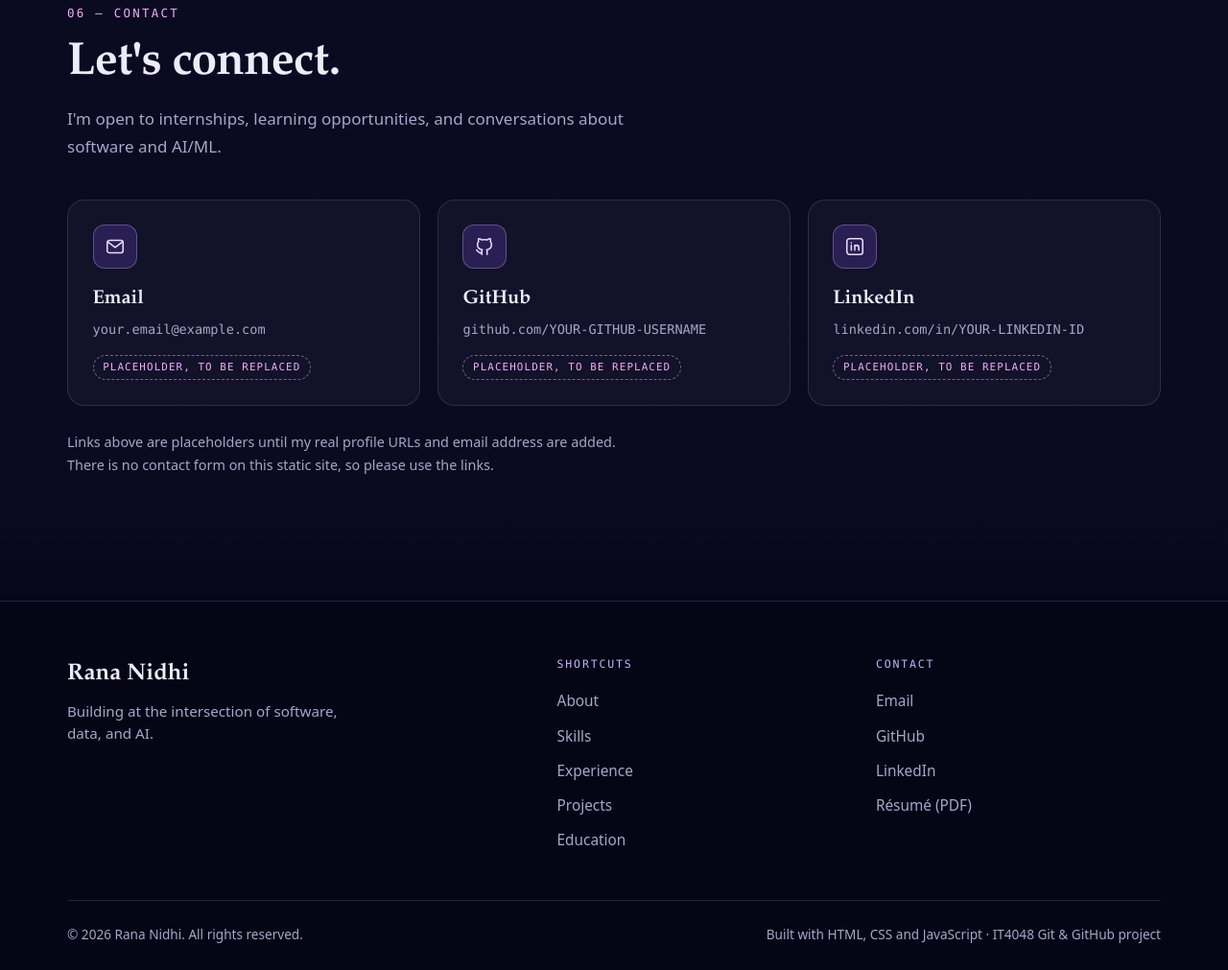
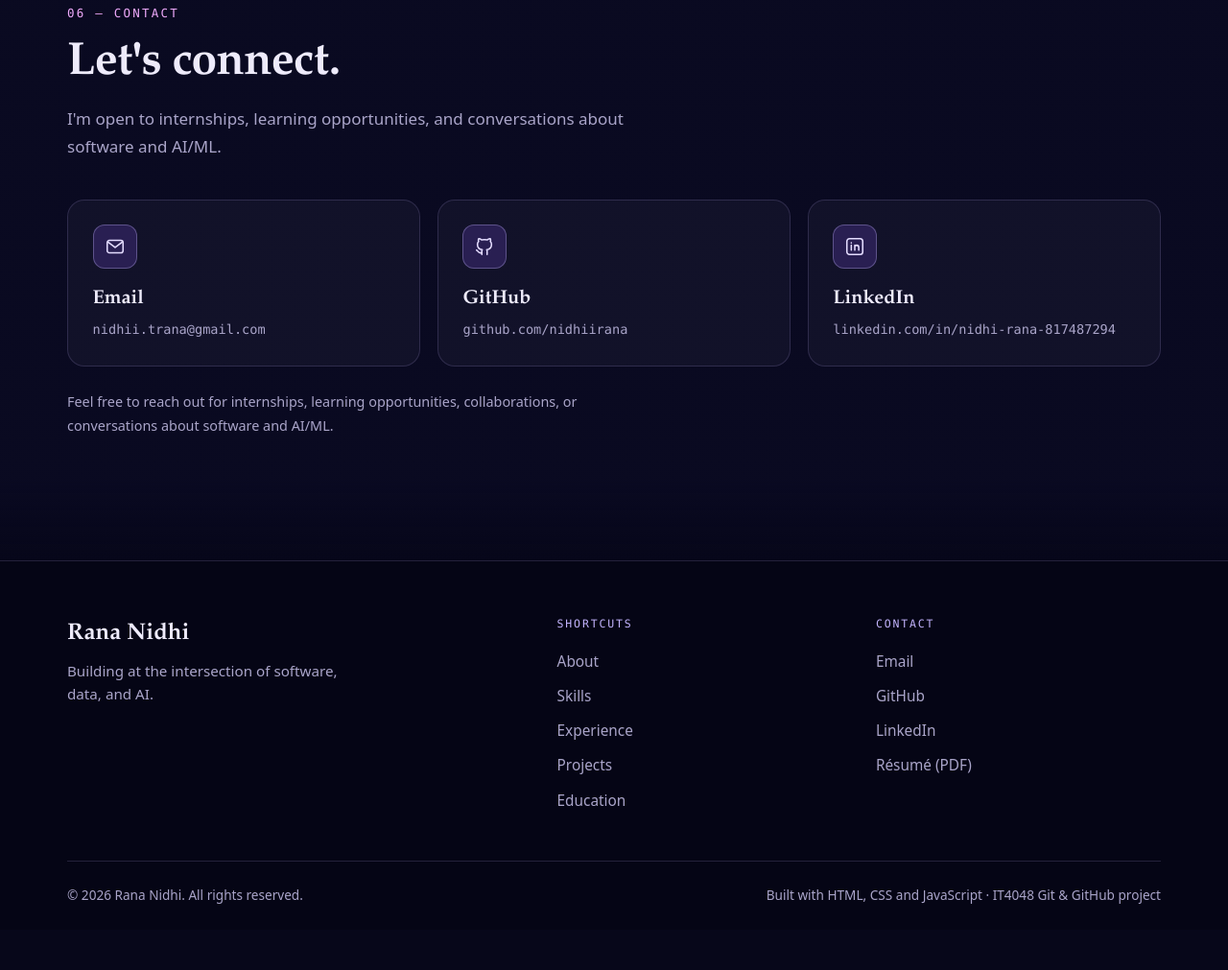
Before and after one commit to nidhiirana/Nidhi_Portfolio_Website, a plain HTML site: page index.html in a window 1280 px wide. Shown: the part 5681-6692 px from the top of the page at 96% size. After the commit the page ends 6650 px from the top, so only its background shows below. Drawn offline with Linux system fonts and the light colour scheme.

Commit message:
Replace placeholder contact details with real ones
Updated contact information with actual email and profile links.

```diff
--- a/index.html
+++ b/index.html
@@ -307,33 +307,30 @@
           <p class="section-sub">I'm open to internships, learning opportunities, and conversations about software and AI/ML.</p>
         </header>
 
-        <ul class="contact-grid">
+                <ul class="contact-grid">
           <li class="reveal">
-            <a class="contact-card is-placeholder" href="mailto:your.email@example.com" data-placeholder="email address">
+            <a class="contact-card" href="mailto:nidhii.trana@gmail.com">
               <span class="contact-icon" aria-hidden="true"><svg viewBox="0 0 24 24" width="22" height="22"><rect x="3" y="5" width="18" height="14" rx="2.5" fill="none" stroke="currentColor" stroke-width="1.7"/><path d="M4 7l8 6 8-6" fill="none" stroke="currentColor" stroke-width="1.7" stroke-linecap="round" stroke-linejoin="round"/></svg></span>
               <span class="contact-label">Email</span>
-              <span class="contact-value">your.email@example.com</span>
-              <span class="placeholder-flag">Placeholder, to be replaced</span>
+              <span class="contact-value">nidhii.trana@gmail.com</span>
             </a>
           </li>
           <li class="reveal">
-            <a class="contact-card is-placeholder" href="https://github.com/YOUR-GITHUB-USERNAME" data-placeholder="GitHub profile" rel="noopener">
+            <a class="contact-card" href="https://github.com/nidhiirana" target="_blank" rel="noopener noreferrer">
               <span class="contact-icon" aria-hidden="true"><svg viewBox="0 0 24 24" width="22" height="22"><path d="M9 19c-4.3 1.4-4.3-2.5-6-3m12 5v-3.5c0-1 .1-1.4-.5-2 2.8-.3 5.5-1.4 5.5-6a4.6 4.6 0 00-1.3-3.2 4.2 4.2 0 00-.1-3.2s-1.1-.3-3.5 1.3a12.3 12.3 0 00-6.2 0C6.5 2.8 5.4 3.1 5.4 3.1a4.2 4.2 0 00-.1 3.2A4.6 4.6 0 004 9.5c0 4.6 2.7 5.7 5.5 6-.6.6-.6 1.2-.5 2V21" fill="none" stroke="currentColor" stroke-width="1.7" stroke-linecap="round" stroke-linejoin="round"/></svg></span>
               <span class="contact-label">GitHub</span>
-              <span class="contact-value">github.com/YOUR-GITHUB-USERNAME</span>
-              <span class="placeholder-flag">Placeholder, to be replaced</span>
+              <span class="contact-value">github.com/nidhiirana</span>
             </a>
           </li>
           <li class="reveal">
-            <a class="contact-card is-placeholder" href="https://www.linkedin.com/in/YOUR-LINKEDIN-ID" data-placeholder="LinkedIn profile" rel="noopener">
+            <a class="contact-card" href="https://www.linkedin.com/in/nidhi-rana-817487294/" target="_blank" rel="noopener noreferrer">
               <span class="contact-icon" aria-hidden="true"><svg viewBox="0 0 24 24" width="22" height="22"><rect x="3" y="3" width="18" height="18" rx="3" fill="none" stroke="currentColor" stroke-width="1.7"/><path d="M8 10.5V16M8 7.8v.01M12 16v-5.5m0 2c0-1.2 1-2 2.2-2S16.5 11.3 16.5 13V16" fill="none" stroke="currentColor" stroke-width="1.7" stroke-linecap="round"/></svg></span>
               <span class="contact-label">LinkedIn</span>
-              <span class="contact-value">linkedin.com/in/YOUR-LINKEDIN-ID</span>
-              <span class="placeholder-flag">Placeholder, to be replaced</span>
+              <span class="contact-value">linkedin.com/in/nidhi-rana-817487294</span>
             </a>
           </li>
         </ul>
-        <p class="contact-note reveal">Links above are placeholders until my real profile URLs and email address are added. There is no contact form on this static site, so please use the links.</p>
+        <p class="contact-note reveal">Feel free to reach out for internships, learning opportunities, collaborations, or conversations about software and AI/ML.</p>
       </div>
     </section>
   </main>
@@ -357,9 +354,9 @@
       <div>
         <p class="footer-heading">Contact</p>
         <ul>
-          <li><a class="is-placeholder" href="mailto:your.email@example.com" data-placeholder="email address">Email</a></li>
-          <li><a class="is-placeholder" href="https://github.com/YOUR-GITHUB-USERNAME" data-placeholder="GitHub profile" rel="noopener">GitHub</a></li>
-          <li><a class="is-placeholder" href="https://www.linkedin.com/in/YOUR-LINKEDIN-ID" data-placeholder="LinkedIn profile" rel="noopener">LinkedIn</a></li>
+          <li><a href="mailto:nidhii.trana@gmail.com">Email</a></li>
+          <li><a href="https://github.com/nidhiirana" target="_blank" rel="noopener noreferrer">GitHub</a></li>
+          <li><a href="https://www.linkedin.com/in/nidhi-rana-817487294/" target="_blank" rel="noopener noreferrer">LinkedIn</a></li>
           <li><a href="resume.pdf" download="Rana_Nidhi_Resume.pdf">R&eacute;sum&eacute; (PDF)</a></li>
         </ul>
       </div>
```
